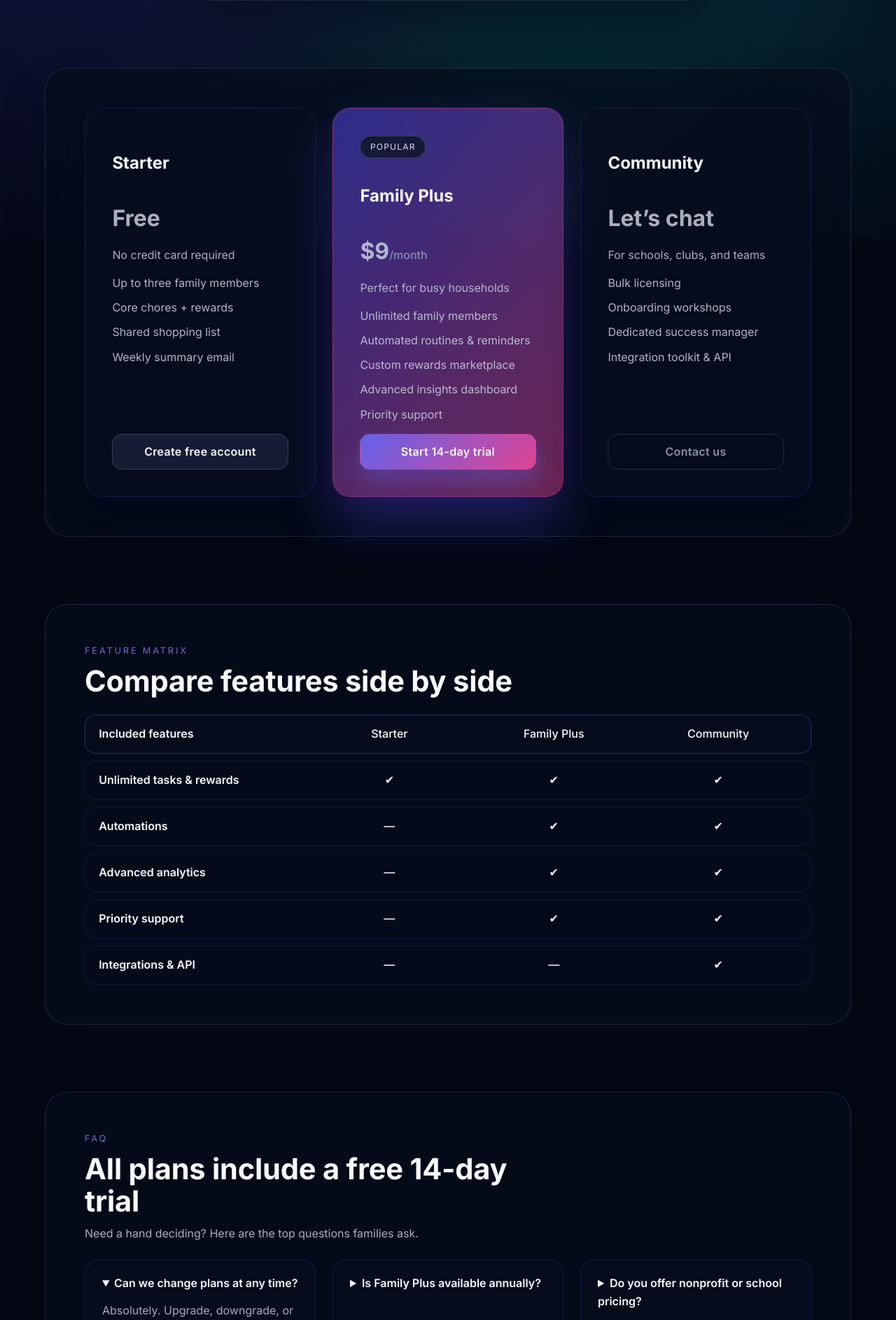
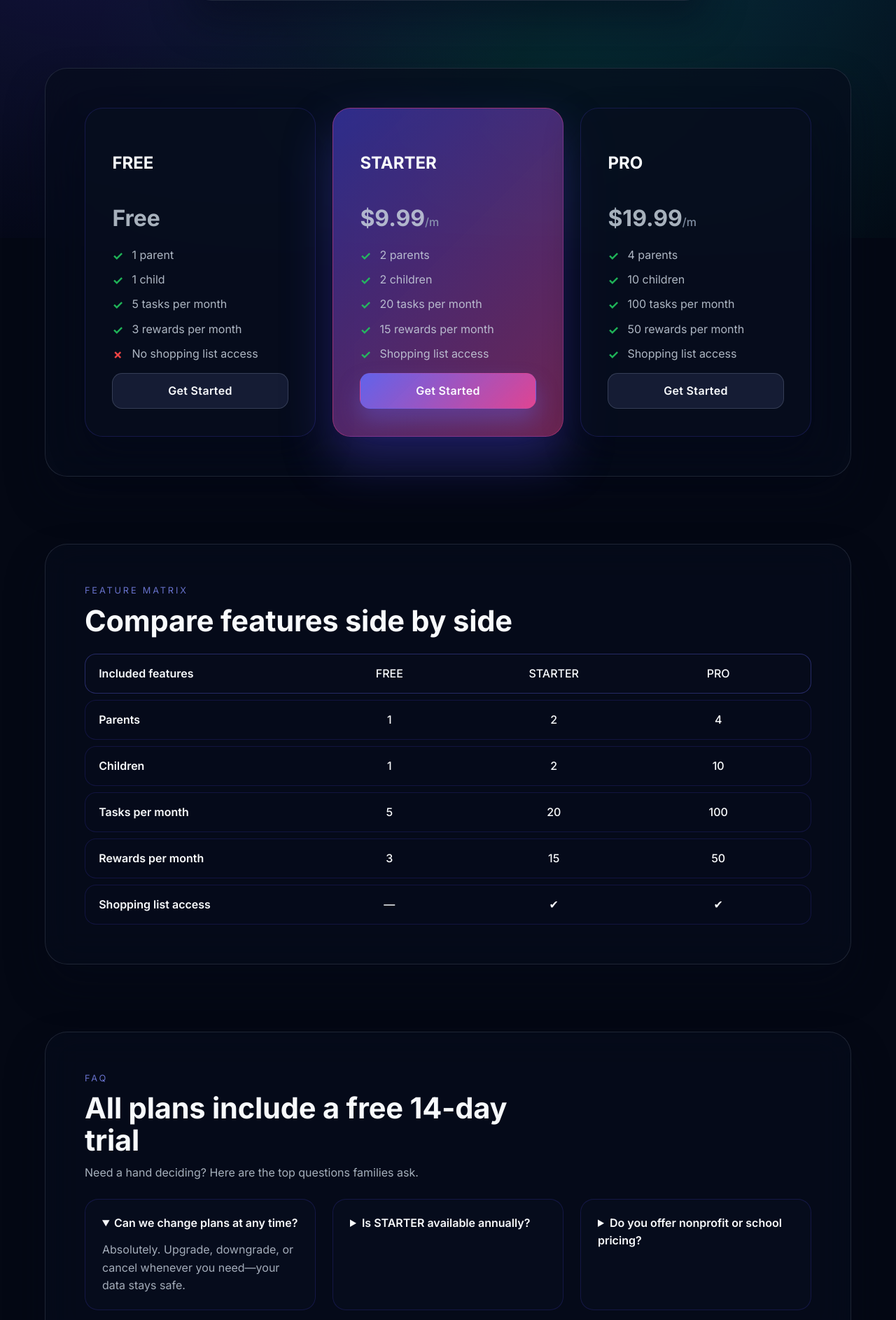
Before and after one commit to rasmus-antsi/Perekas-Django, a Django app: page /plans/ in a window 1280 px wide. Shown: the part 460-2346 px from the top of the page at 70% size. Run offline with Django 5.2, Linux system fonts and the light colour scheme.

Commit message:
Update plans with README subscription tiers and add red X for no-access features

```diff
--- a/static/styles.css
+++ b/static/styles.css
@@ -2460,11 +2460,11 @@ body.modal-open {
 }
 
 .feature-visual-dynamics::after {
-  content: 'dynamics';
+  content: 'task boards';
 }
 
 .feature-visual-motivational::after {
-  content: 'motivational';
+  content: 'rewards';
 }
 
 .feature-visual-shopping::after {
@@ -2557,6 +2557,25 @@ body.modal-open {
   flex-direction: column;
   gap: 0.6rem;
   color: rgba(203, 213, 225, 0.85);
+}
+
+.plan-card ul li {
+  position: relative;
+  padding-left: 1.75rem;
+}
+
+.plan-card ul li::before {
+  content: '✓';
+  position: absolute;
+  left: 0;
+  color: rgba(34, 197, 94, 0.9);
+  font-weight: 700;
+  font-size: 1.1rem;
+}
+
+.plan-card ul li.no-access::before {
+  content: '✗';
+  color: #ef4444;
 }
 
 .plan-price {
--- a/templates/a_landing/plans.html
+++ b/templates/a_landing/plans.html
@@ -26,44 +26,42 @@
 
       <section class="landing-section plans-grid glass">
         <article class="plan-card">
-          <h2>Starter</h2>
+          <h2>FREE</h2>
           <p class="plan-price">Free</p>
-          <p>No credit card required</p>
           <ul>
-            <li>Up to three family members</li>
-            <li>Core chores + rewards</li>
-            <li>Shared shopping list</li>
-            <li>Weekly summary email</li>
+            <li>1 parent</li>
+            <li>1 child</li>
+            <li>5 tasks per month</li>
+            <li>3 rewards per month</li>
+            <li class="no-access">No shopping list access</li>
           </ul>
-          <a class="landing-button secondary" href="{% url 'account_signup' %}">Create free account</a>
+          <a class="landing-button secondary" href="{% url 'account_signup' %}">Get Started</a>
         </article>
 
         <article class="plan-card plan-featured">
-          <div class="plan-badge">Popular</div>
-          <h2>Family Plus</h2>
-          <p class="plan-price">$9<span>/month</span></p>
-          <p>Perfect for busy households</p>
+          <h2>STARTER</h2>
+          <p class="plan-price">$9.99<span>/m</span></p>
           <ul>
-            <li>Unlimited family members</li>
-            <li>Automated routines & reminders</li>
-            <li>Custom rewards marketplace</li>
-            <li>Advanced insights dashboard</li>
-            <li>Priority support</li>
+            <li>2 parents</li>
+            <li>2 children</li>
+            <li>20 tasks per month</li>
+            <li>15 rewards per month</li>
+            <li>Shopping list access</li>
           </ul>
-          <a class="landing-button primary" href="{% url 'account_signup' %}">Start 14-day trial</a>
+          <a class="landing-button primary" href="{% url 'account_signup' %}">Get Started</a>
         </article>
 
         <article class="plan-card">
-          <h2>Community</h2>
-          <p class="plan-price">Let’s chat</p>
-          <p>For schools, clubs, and teams</p>
+          <h2>PRO</h2>
+          <p class="plan-price">$19.99<span>/m</span></p>
           <ul>
-            <li>Bulk licensing</li>
-            <li>Onboarding workshops</li>
-            <li>Dedicated success manager</li>
-            <li>Integration toolkit & API</li>
+            <li>4 parents</li>
+            <li>10 children</li>
+            <li>100 tasks per month</li>
+            <li>50 rewards per month</li>
+            <li>Shopping list access</li>
           </ul>
-          <a class="landing-button ghost" href="mailto:hello@familyhub.app">Contact us</a>
+          <a class="landing-button secondary" href="{% url 'account_signup' %}">Get Started</a>
         </article>
       </section>
 
@@ -75,38 +73,38 @@
         <div class="comparison-table">
           <div class="comparison-row header">
             <span>Included features</span>
-            <span>Starter</span>
-            <span>Family Plus</span>
-            <span>Community</span>
+            <span>FREE</span>
+            <span>STARTER</span>
+            <span>PRO</span>
           </div>
           <div class="comparison-row">
-            <span>Unlimited tasks & rewards</span>
-            <span>✔︎</span>
-            <span>✔︎</span>
-            <span>✔︎</span>
+            <span>Parents</span>
+            <span>1</span>
+            <span>2</span>
+            <span>4</span>
           </div>
           <div class="comparison-row">
-            <span>Automations</span>
+            <span>Children</span>
+            <span>1</span>
+            <span>2</span>
+            <span>10</span>
+          </div>
+          <div class="comparison-row">
+            <span>Tasks per month</span>
+            <span>5</span>
+            <span>20</span>
+            <span>100</span>
+          </div>
+          <div class="comparison-row">
+            <span>Rewards per month</span>
+            <span>3</span>
+            <span>15</span>
+            <span>50</span>
+          </div>
+          <div class="comparison-row">
+            <span>Shopping list access</span>
             <span>—</span>
             <span>✔︎</span>
-            <span>✔︎</span>
-          </div>
-          <div class="comparison-row">
-            <span>Advanced analytics</span>
-            <span>—</span>
-            <span>✔︎</span>
-            <span>✔︎</span>
-          </div>
-          <div class="comparison-row">
-            <span>Priority support</span>
-            <span>—</span>
-            <span>✔︎</span>
-            <span>✔︎</span>
-          </div>
-          <div class="comparison-row">
-            <span>Integrations & API</span>
-            <span>—</span>
-            <span>—</span>
             <span>✔︎</span>
           </div>
         </div>
@@ -124,7 +122,7 @@
             <p>Absolutely. Upgrade, downgrade, or cancel whenever you need—your data stays safe.</p>
           </details>
           <details>
-            <summary>Is Family Plus available annually?</summary>
+            <summary>Is STARTER available annually?</summary>
             <p>Yes, save 15% with annual billing. Switch in your account settings after signup.</p>
           </details>
           <details>
```
